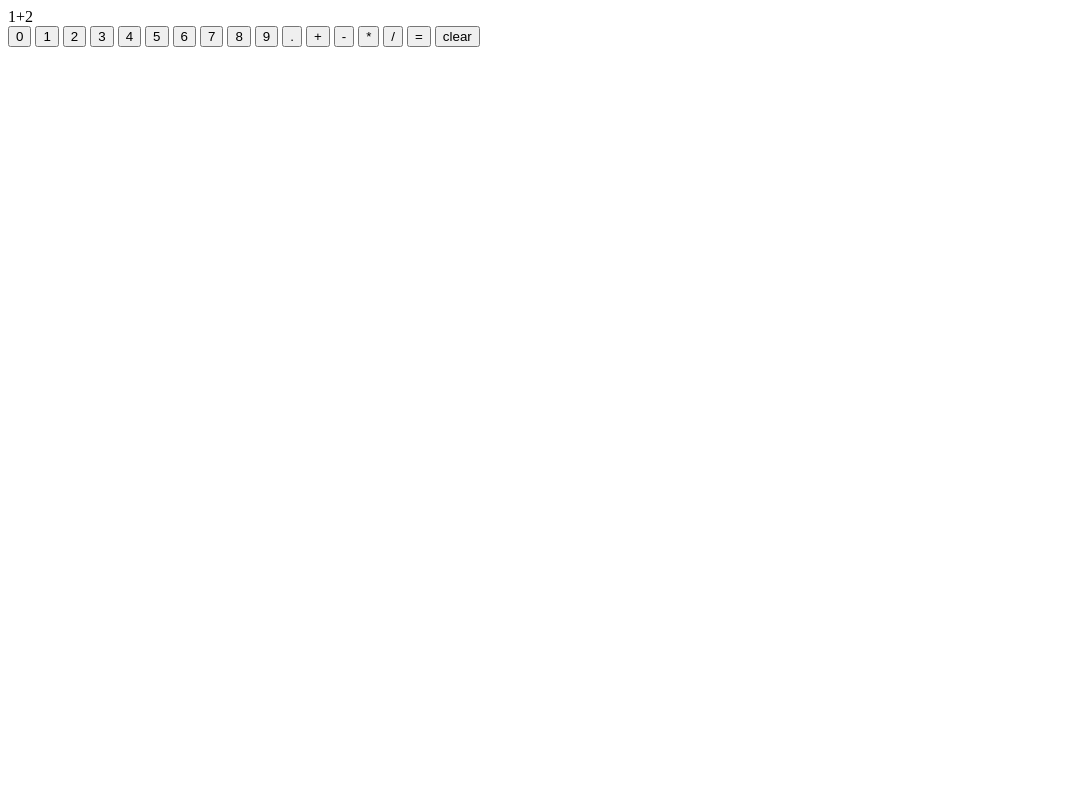
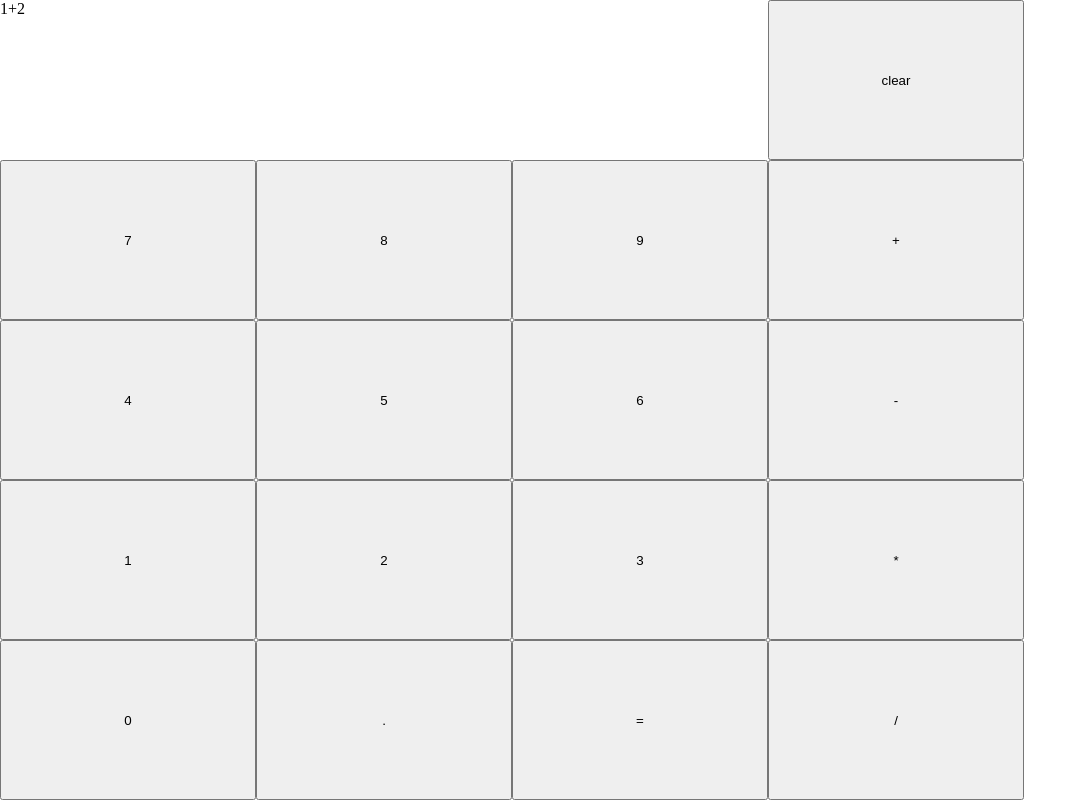
Before and after one commit to exequielyuri/odin-calculator, a plain HTML site: page index.html in a window 1280 px wide. Shown: the whole page, without its empty margins (0-1087 px from the left). Drawn offline with Linux system fonts and the light colour scheme.

Commit message:
Fix layout of buttons

```diff
--- a/index.html
+++ b/index.html
@@ -12,7 +12,6 @@
 <body>
     <div id="calculator">
         <div id="display">1+2</div>
-        <div id="buttons">
         <button id="zero">0</button>
         <button id="one">1</button>
         <button id="two">2</button>
@@ -31,6 +30,5 @@
         <button id="equals">=</button>
         <button id="clear">clear</button>
     </div>
-    </div>
 </body>
 </html>
--- a/script.js
+++ b/script.js
@@ -12,7 +12,7 @@ function multiply(a, b) {
 
 function divide(a, b) {
     if (b === 0) {
-        alert("dont divide by 0");
+        alert("Hmm, I wonder why some people just loves dividing by zero 🤔");
     }
     return a / b;
 }
@@ -90,7 +90,6 @@ function execute(button) {
                 operands.push(displayContent);
             }
             if (isFull()) {
-                let bool = isFull();
                 getResult();
             }
             break;
@@ -118,5 +117,5 @@ let operator;
 let result;
 
 const display = document.getElementById("display");
-const buttons = document.querySelectorAll("#buttons button");
+const buttons = document.querySelectorAll("#calculator button");
 buttons.forEach((button) => button.addEventListener("click", execute));
--- a/style.css
+++ b/style.css
@@ -0,0 +1,42 @@
+* {
+    padding: 0;
+    margin: 0;
+}
+
+body {
+
+}
+
+#calculator {
+    height: 100vh;
+    display: grid;
+
+    grid-template-areas:
+        "dis dis dis cle"
+        "sev eig nin add"
+        "fou fiv six sub"
+        "one two thr mul"
+        "zer dot equ div";
+
+    grid-template-columns: 20% 20% 20% 20%;
+    grid-template-rows: 20% 20% 20% 20%;
+}
+
+#display {grid-area: dis}
+#clear {grid-area: cle}
+#plus {grid-area: add}
+#minus {grid-area: sub}
+#times {grid-area: mul}
+#divide {grid-area: div}
+#equals {grid-area: equ}
+#zero {grid-area: zer}
+#one {grid-area: one}
+#two {grid-area: two}
+#three {grid-area: thr}
+#four {grid-area: fou}
+#five {grid-area: fiv}
+#six {grid-area: six}
+#seven {grid-area: sev}
+#eight {grid-area: eig}
+#nine {grid-area: nin}
+#dot {grid-area: dot}
```
Lines whose indentation alone changed are shown as unchanged.
